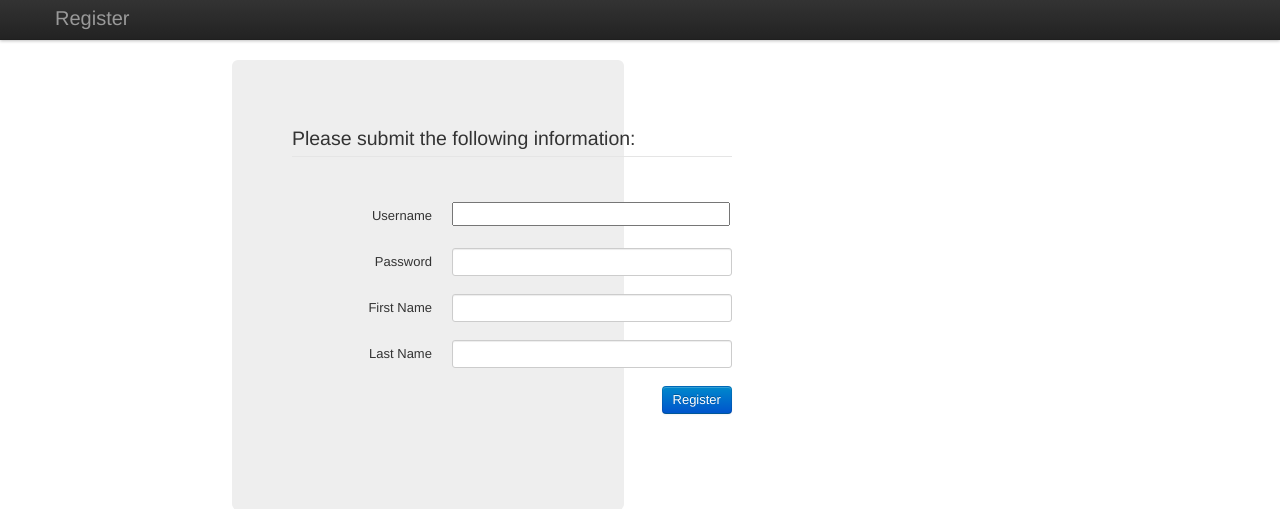
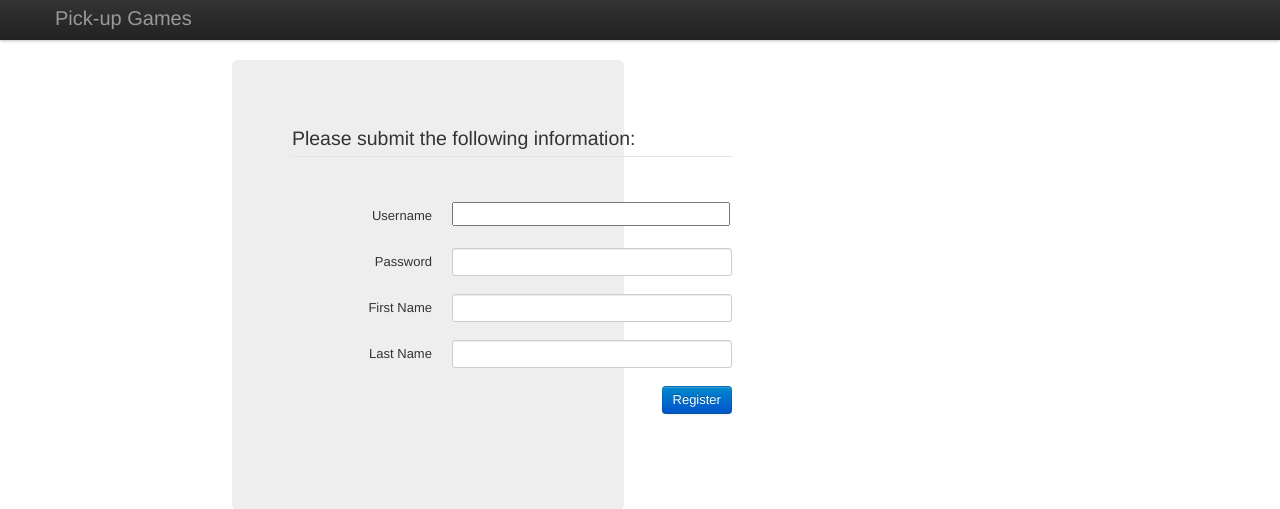
Before and after one commit to Darylsama/csc309-pug, a PHP site: page /register.php in a window 1280 px wide. Shown: the top 509 px of the page. Run offline with PHP 8.4, Linux system fonts and the light colour scheme.

Commit message:
the template header will now always be a link to the profile page instead of the page title

```diff
--- a/view/template.php
+++ b/view/template.php
@@ -57,7 +57,7 @@
         <div class="container">
 
           <!-- title -->
-          <a class="brand" href="#"><?php echo $this->page["title"] ?></a>
+          <a class="brand" href="profile.php">Pick-up Games</a>
 
           <!-- logout -->
           <ul class="nav pull-right">
```
